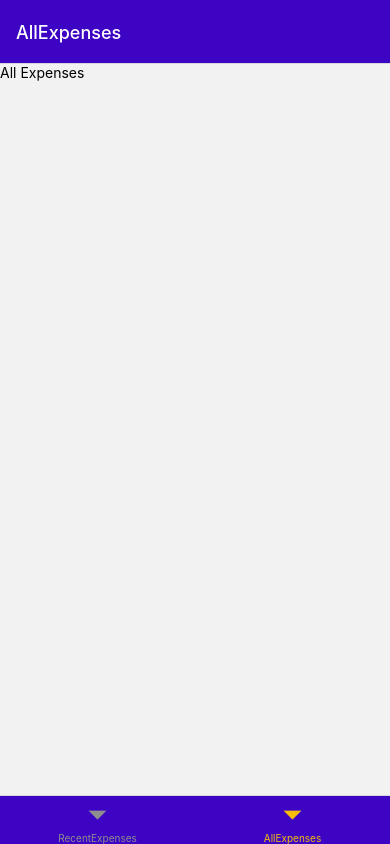
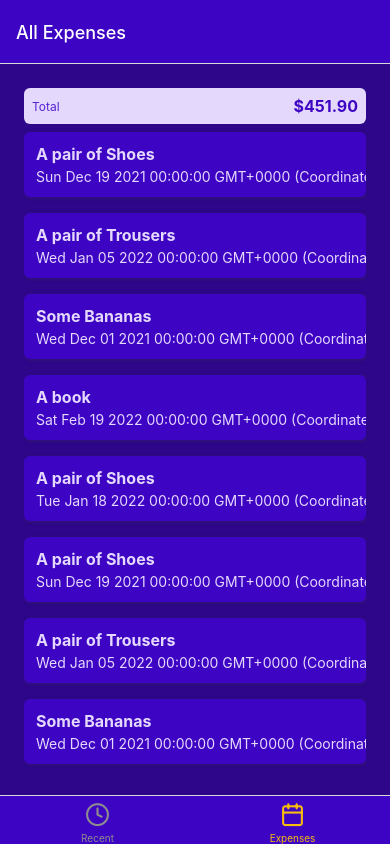
Before and after one commit to padepokanpenguin/react-native-expense-tracker, a React Native app: screen /AllExpenses in a window 390 px wide. Built offline with nearby package versions, Linux system fonts and the light colour scheme.

Commit message:
styling all-expenses screen

```diff
--- a/App.tsx
+++ b/App.tsx
@@ -2,6 +2,8 @@ import {StatusBar} from 'react-native';
 import {createBottomTabNavigator} from '@react-navigation/bottom-tabs';
 import {NavigationContainer} from '@react-navigation/native';
 import {createStackNavigator} from '@react-navigation/stack';
+import Feather from 'react-native-vector-icons/Feather';
+
 import ManageExpense from './src/screens/manage-expense';
 import RecentExpenses from './src/screens/recent-expenses';
 import AllExpenses from './src/screens/all-expenses';
@@ -19,8 +21,28 @@ function ExpenseOverview() {
         tabBarStyle: {backgroundColor: GlobalStyles.colors.primary500},
         tabBarActiveTintColor: GlobalStyles.colors.accent500,
       }}>
-      <BottomTab.Screen name="RecentExpenses" component={RecentExpenses} />
-      <BottomTab.Screen name="AllExpenses" component={AllExpenses} />
+      <BottomTab.Screen
+        name="RecentExpenses"
+        component={RecentExpenses}
+        options={{
+          title: 'Recent Expenses',
+          tabBarLabel: 'Recent',
+          tabBarIcon: ({color, size}) => {
+            return <Feather name="clock" color={color} size={size} />;
+          },
+        }}
+      />
+      <BottomTab.Screen
+        name="AllExpenses"
+        component={AllExpenses}
+        options={{
+          title: 'All Expenses',
+          tabBarLabel: 'Expenses',
+          tabBarIcon: ({color, size}) => {
+            return <Feather name="calendar" color={color} size={size} />;
+          },
+        }}
+      />
     </BottomTab.Navigator>
   );
 }
--- /dev/null
+++ b/src/components/ExpensesOutput/expense-item.tsx
@@ -0,0 +1,66 @@
+import {Pressable, StyleSheet, Text, View} from 'react-native';
+import {GlobalStyles} from '../../utils/color';
+
+interface ExpenseItemProps {
+  description: string;
+  date: Date;
+  amount: number;
+}
+
+export default function ExpenseItem({
+  description,
+  date,
+  amount,
+}: ExpenseItemProps) {
+  return (
+    <Pressable android_ripple={{color: GlobalStyles.colors.gray500}}>
+      <View style={styles.expenseItem}>
+        <View>
+          <Text style={[styles.textBase, styles.description]}>
+            {description}
+          </Text>
+          <Text style={styles.textBase}>{date.toString()}</Text>
+        </View>
+        <View style={styles.amountContainer}>
+          <Text style={styles.amount}>{amount}</Text>
+        </View>
+      </View>
+    </Pressable>
+  );
+}
+
+const styles = StyleSheet.create({
+  expenseItem: {
+    padding: 12,
+    marginVertical: 8,
+    backgroundColor: GlobalStyles.colors.primary500,
+    flexDirection: 'row',
+    justifyContent: 'space-between',
+    borderRadius: 6,
+    elevation: 3,
+    shadowColor: GlobalStyles.colors.gray500,
+    shadowRadius: 4,
+    shadowOffset: {width: 1, height: 1},
+    shadowOpacity: 0.4,
+  },
+  textBase: {
+    color: GlobalStyles.colors.primary50,
+  },
+  description: {
+    fontSize: 16,
+    marginBottom: 4,
+    fontWeight: 'bold',
+  },
+  amountContainer: {
+    paddingHorizontal: 12,
+    paddingVertical: 4,
+    backgroundColor: 'white',
+    justifyContent: 'center',
+    alignItems: 'center',
+    borderRadius: 4,
+  },
+  amount: {
+    color: GlobalStyles.colors.primary500,
+    fontWeight: 'bold',
+  },
+});
--- /dev/null
+++ b/src/components/ExpensesOutput/expenses-list.tsx
@@ -0,0 +1,20 @@
+import {FlatList, Text} from 'react-native';
+import ExpenseItem from './expense-item';
+
+interface ExpensesListProps {
+  expenses: any;
+}
+
+function renderExpenseItem(itemData: any) {
+  return <ExpenseItem {...itemData.item} />;
+}
+
+export default function ExpensesList({expenses}: ExpensesListProps) {
+  return (
+    <FlatList
+      data={expenses}
+      renderItem={renderExpenseItem}
+      keyExtractor={item => item.id}
+    />
+  );
+}
--- /dev/null
+++ b/src/components/ExpensesOutput/expenses-output.tsx
@@ -0,0 +1,88 @@
+import {StyleSheet, View} from 'react-native';
+import {GlobalStyles} from '../../utils/color';
+import ExpensesList from './expenses-list';
+import ExpensesSummary from './expenses-summary';
+
+const DUMMY_EXPENSES = [
+  {
+    id: 'e1',
+    description: 'A pair of Shoes',
+    amount: 59.99,
+    date: new Date('2021-12-19'),
+  },
+  {
+    id: 'e2',
+    description: 'A pair of Trousers',
+    amount: 89.99,
+    date: new Date('2022-01-05'),
+  },
+  {
+    id: 'e3',
+    description: 'Some Bananas',
+    amount: 5.99,
+    date: new Date('2021-12-01'),
+  },
+  {
+    id: 'e4',
+    description: 'A book',
+    amount: 49.99,
+    date: new Date('2022-02-19'),
+  },
+  {
+    id: 'Another Book',
+    description: 'A pair of Shoes',
+    amount: 19.99,
+    date: new Date('2022-01-18'),
+  },
+  {
+    id: 'e12',
+    description: 'A pair of Shoes',
+    amount: 59.99,
+    date: new Date('2021-12-19'),
+  },
+  {
+    id: 'e11',
+    description: 'A pair of Trousers',
+    amount: 89.99,
+    date: new Date('2022-01-05'),
+  },
+  {
+    id: '141',
+    description: 'Some Bananas',
+    amount: 5.99,
+    date: new Date('2021-12-01'),
+  },
+  {
+    id: '131',
+    description: 'A book',
+    amount: 49.99,
+    date: new Date('2022-02-19'),
+  },
+  {
+    id: 'Anoher Book',
+    description: 'A pair of Shoes',
+    amount: 19.99,
+    date: new Date('2022-01-18'),
+  },
+];
+
+interface ExpensesOutputProps {
+  expensesPeriod: string;
+}
+
+export default function ExpensesOutput({expensesPeriod}: ExpensesOutputProps) {
+  return (
+    <View style={styles.container}>
+      <ExpensesSummary periodName={expensesPeriod} expenses={DUMMY_EXPENSES} />
+      <ExpensesList expenses={DUMMY_EXPENSES} />
+    </View>
+  );
+}
+
+const styles = StyleSheet.create({
+  container: {
+    flex: 1,
+    padding: 24,
+    backgroundColor: GlobalStyles.colors.primary700,
+  },
+});
--- /dev/null
+++ b/src/components/ExpensesOutput/expenses-summary.tsx
@@ -0,0 +1,42 @@
+import {StyleSheet, Text, View} from 'react-native';
+import {GlobalStyles} from '../../utils/color';
+
+interface ExpensesSummaryProps {
+  periodName: string;
+  expenses: any;
+}
+
+export default function ExpensesSummary({
+  periodName,
+  expenses,
+}: ExpensesSummaryProps) {
+  const expensesSum = expenses.reduce((sum: number, expense: any) => {
+    return sum + expense.amount;
+  }, 0);
+  return (
+    <View style={styles.container}>
+      <Text style={styles.period}>{periodName}</Text>
+      <Text style={styles.sum}>${expensesSum.toFixed(2)}</Text>
+    </View>
+  );
+}
+
+const styles = StyleSheet.create({
+  container: {
+    padding: 8,
+    backgroundColor: GlobalStyles.colors.primary50,
+    borderRadius: 6,
+    flexDirection: 'row',
+    justifyContent: 'space-between',
+    alignItems: 'center',
+  },
+  period: {
+    fontSize: 12,
+    color: GlobalStyles.colors.primary400,
+  },
+  sum: {
+    fontSize: 16,
+    fontWeight: 'bold',
+    color: GlobalStyles.colors.primary500,
+  },
+});
--- a/src/screens/all-expenses.tsx
+++ b/src/screens/all-expenses.tsx
@@ -1,5 +1,6 @@
 import {Text} from 'react-native';
+import ExpensesOutput from '../components/ExpensesOutput/expenses-output';
 
 export default function AllExpenses() {
-  return <Text>All Expenses</Text>;
+  return <ExpensesOutput expensesPeriod="Total" />;
 }
```
